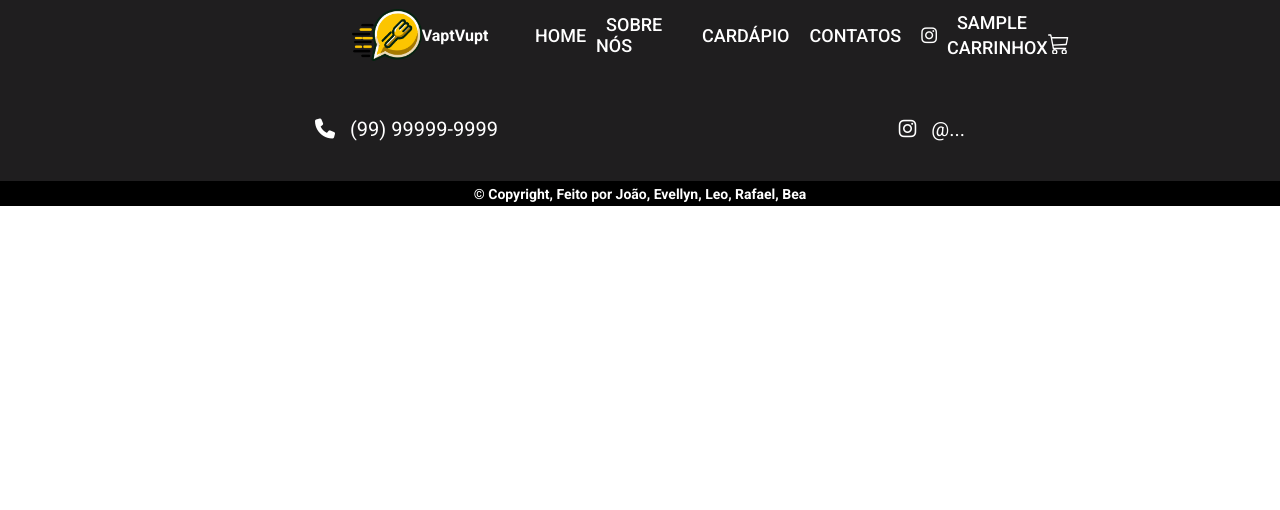
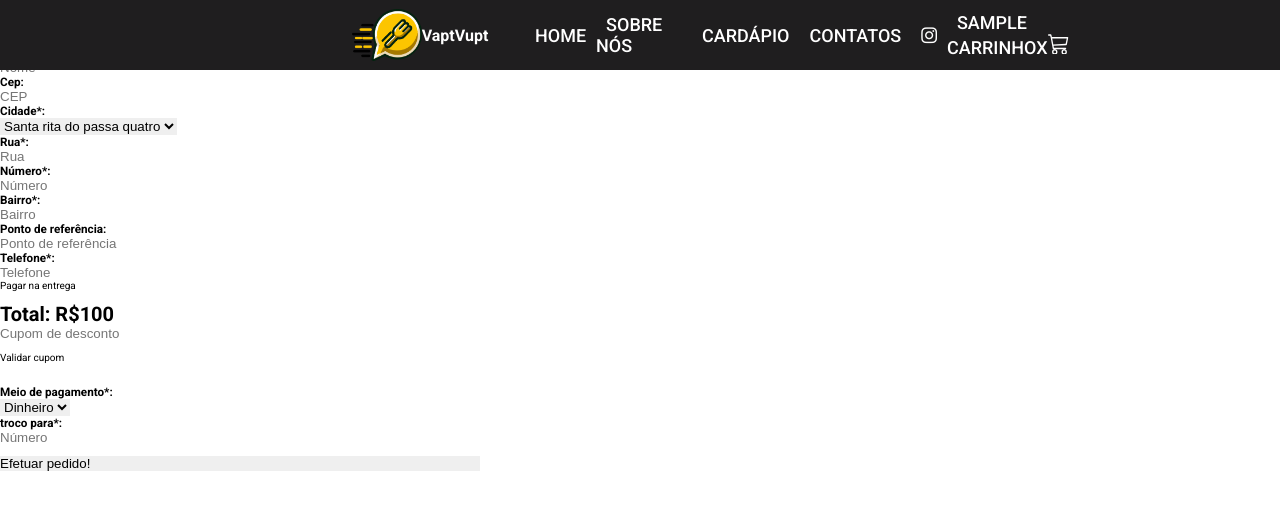
Before and after one commit to beatrizkloss/vapt-vupt, a Django app: template pedido/templates/finalizar_pedido.html in a window 1280 px wide. Shown: the top 510 px of the page. Run offline with Django 5.2, Linux system fonts and the light colour scheme; the template is opened without the code that fills it: most values are stand-ins (such as "Sample title", 1, 10 or a date in 2020); some libraries are stand-ins or nearby versions.

Commit message:
efetuar pedido

```diff
--- a/VaptVupt/urls.py
+++ b/VaptVupt/urls.py
@@ -22,6 +22,7 @@ from django.conf.urls.static import static
 urlpatterns = [
     path('admin/', admin.site.urls),
     path('', include('produto.urls')),
+    path("pedidos/", include('pedido.urls')),
 ]
 urlpatterns += static(settings.STATIC_URL, document_root=settings.STATIC_ROOT)
 urlpatterns += static(settings.MEDIA_URL, document_root=settings.MEDIA_ROOT)
--- a/pedido/templates/finalizar_pedido.html
+++ b/pedido/templates/finalizar_pedido.html
@@ -1,12 +1,52 @@
+{% extends 'base.html'%} {% load static %} {% block 'head' %}
+<link
+  rel="stylesheet"
+  href="https://cdn.jsdelivr.net/npm/bootstrap@4.6.0/dist/css/bootstrap.min.css"
+/>{%endblock%} {%block 'menu'%}
+<header>
+  <div class="content">
+    <div class="logo">
+      <img src="{% static 'produto/img/Ativo_4.png'%}" alt="Cupcake" />
+      <h3>VaptVupt</h3>
+    </div>
 
+    <ul class="list-menu">
+      <li><a href="{% url 'home'%}">Home</a></li>
+      <li><a href="{% url 'home'%}">Sobre nós</a></li>
+      <li><a href="{% url 'home'%}">Cardápio</a></li>
+      <li><a href="#contatos">Contatos</a></li>
+      <li>
+        <a href="#"><i class="fab fa-instagram"></i></a>
+      </li>
+      <li>
+        <a class="navbar-brand" href=""
+          >{{carrinho}}x<svg
+            xmlns="http://www.w3.org/2000/svg"
+            width="1.2em"
+            height="1.2em"
+            fill="currentColor"
+            class="bi bi-cart3"
+            viewBox="0 0 16 16"
+          >
+            <path
+              d="M0 1.5A.5.5 0 0 1 .5 1H2a.5.5 0 0 1 .485.379L2.89 3H14.5a.5.5 0 0 1 .49.598l-1 5a.5.5 0 0 1-.465.401l-9.397.472L4.415 11H13a.5.5 0 0 1 0 1H4a.5.5 0 0 1-.491-.408L2.01 3.607 1.61 2H.5a.5.5 0 0 1-.5-.5zM3.102 4l.84 4.479 9.144-.459L13.89 4H3.102zM5 12a2 2 0 1 0 0 4 2 2 0 0 0 0-4zm7 0a2 2 0 1 0 0 4 2 2 0 0 0 0-4zm-7 1a1 1 0 1 1 0 2 1 1 0 0 1 0-2zm7 0a1 1 0 1 1 0 2 1 1 0 0 1 0-2z"
+            />
+          </svg>
+        </a>
+      </li>
+    </ul>
 
-{% extends 'base.html'%}
-
-{% block 'head' %}
+    <div class="menu-toggle">
+      <div class="one"></div>
+      <div class="two"></div>
+      <div class="three"></div>
+    </div>
+  </div>
+</header>
 <script src="https://code.jquery.com/jquery-3.4.1.js"></script>
 
-<script>$(document).ready(function() {
-
+<script>
+  $(document).ready(function () {
     function limpa_formulário_cep() {
       // Limpa valores do formulário de cep.
       $("#rua").val("");
@@ -14,39 +54,37 @@
     }
 
     //Quando o campo cep perde o foco.
-    $("#cep").blur(function() {
+    $("#cep").blur(function () {
       //Nova variável "cep" somente com dígitos.
-        var cep = $(this).val().replace(/\D/g, '');
+      var cep = $(this).val().replace(/\D/g, "");
 
       //Verifica se campo cep possui valor informado.
       if (cep != "") {
-
         //Expressão regular para validar o CEP.
         var validacep = /^[0-9]{8}$/;
 
         //Valida o formato do CEP.
-            if(validacep.test(cep)) {
-
+        if (validacep.test(cep)) {
           //Preenche os campos com "..." enquanto consulta webservice.
           $("#rua").val("...");
           $("#bairro").val("...");
 
-
           //Consulta o webservice viacep.com.br/
-                $.getJSON("https://viacep.com.br/ws/"+ cep +"/json/?callback=?", function(dados) {
-
+          $.getJSON(
+            "https://viacep.com.br/ws/" + cep + "/json/?callback=?",
+            function (dados) {
               if (!("erro" in dados)) {
                 //Atualiza os campos com os valores da consulta.
                 $("#rua").val(dados.logradouro);
                 $("#bairro").val(dados.bairro);
-
               } //end if.
               else {
                 //CEP pesquisado não foi encontrado.
                 limpa_formulário_cep();
                 alert("CEP não encontrado.");
               }
-                });
+            }
+          );
         } //end if.
         else {
           //cep é inválido.
@@ -60,22 +98,13 @@
       }
     });
   });
-
-
-
 </script>
 
-
-{%endblock%}
-
-
-{%block 'conteudo'%}
+{%endblock%} {%block content%}
 <div class="container">
-
-
-  <br>
+  <br />
   <h1 class="rosa">Ao clicar em "Efetuar pedido" será confirmado sua compra</h1>
-  <hr>
+  <hr />
   {%if erro == '1'%}
   <div class="alert alert-danger" role="alert">
     Escolha ao menos um produto antes de efetuar a compra!
@@ -83,66 +112,100 @@
 
   {%endif%}
 
+  <div class="row">
+    <div class="col-sm fundo">
+      <form method="post" action="{% url 'finalizar_pedido' %}">
+        {% csrf_token %}
 
-    <div class="row">
+        <br />
+        <h3 class="rosa">Nome*:</h3>
+        <input
+          type="text"
+          required="required"
+          class="form-control"
+          placeholder="Nome"
+          name="nome"
+        />
 
-        <div class="col-sm fundo">
+        <br />
+        <h3 class="rosa">Cep:</h3>
+        <input
+          type="text"
+          class="form-control"
+          id="cep"
+          placeholder="CEP"
+          name="cep"
+        />
 
-        <form method="post" action="{% url 'finalizar_pedido' %}">{% csrf_token %}
-
-          <br>
-          <h3 class="rosa">Nome*:</h3>
-          <input type="text" required="required" class="form-control" placeholder="Nome" name="nome">
-
-          <br>
-          <h3 class="rosa">Cep:</h3>
-          <input type="text" class="form-control" id="cep" placeholder="CEP" name="cep">
-
-          <br>
+        <br />
         <h3 class="rosa">Cidade*:</h3>
         <select class="form-control">
           <option selected>Santa rita do passa quatro</option>
         </select>
 
-          <br>
+        <br />
         <h3 class="rosa">Rua*:</h3>
-          <input type="text" required="required" class="form-control" placeholder="Rua" id="rua" name="rua">
+        <input
+          type="text"
+          required="required"
+          class="form-control"
+          placeholder="Rua"
+          id="rua"
+          name="rua"
+        />
 
-          <br>
+        <br />
         <h3 class="rosa">Número*:</h3>
-          <input type="text" required="required" class="form-control" placeholder="Número" name="numero">
+        <input
+          type="text"
+          required="required"
+          class="form-control"
+          placeholder="Número"
+          name="numero"
+        />
 
-          <br>
+        <br />
         <h3 class="rosa">Bairro*:</h3>
-          <input type="text" required="required" class="form-control" placeholder="Bairro" id="bairro" name="bairro">
+        <input
+          type="text"
+          required="required"
+          class="form-control"
+          placeholder="Bairro"
+          id="bairro"
+          name="bairro"
+        />
 
-          <br>
+        <br />
         <h3 class="rosa">Ponto de referência:</h3>
-          <input type="text" class="form-control" placeholder="Ponto de referência" name="pt_referencia">
+        <input
+          type="text"
+          class="form-control"
+          placeholder="Ponto de referência"
+          name="pt_referencia"
+        />
 
-          <br>
+        <br />
         <h3 class="rosa">Telefone*:</h3>
-          <input type="text" required="required" class="form-control" placeholder="Telefone" name="telefone">
-          <br>
+        <input
+          type="text"
+          required="required"
+          class="form-control"
+          placeholder="Telefone"
+          name="telefone"
+        />
+        <br />
 
-
-
-    </div>
-
-  </div>
         <div class="row">
-    <div class="col-sm fundo">
-
-    </div>
+          <div class="col-sm fundo"></div>
 
           <div class="col-sm fundo">
-        <div class="btn btn-info btn-lg" onclick="pagar_entrega()">Pagar na entrega</div>
+            <div class="btn btn-info btn-lg" onclick="pagar_entrega()">
+              Pagar na entrega
             </div>
-
-
           </div>
-<hr>
-<br>
+        </div>
+        <hr />
+        <br />
 
         <div class="row">
           <div class="col-sm fundo">
@@ -150,73 +213,89 @@
           </div>
 
           <div class="col-sm fundo">
-        <input id="inputCupom" class="form-control" type="text" name="cupom" placeholder="Cupom de desconto">
+            <input
+              id="inputCupom"
+              class="form-control"
+              type="text"
+              name="cupom"
+              placeholder="Cupom de desconto"
+            />
             <p id="msg"></p>
-        <br>
-        <div id="btnCupom" class="btn btn-secondary" onclick="validaCupom()">Validar cupom</div>
+            <br />
+            <div
+              id="btnCupom"
+              class="btn btn-secondary"
+              onclick="validaCupom()"
+            >
+              Validar cupom
             </div>
-
-
           </div>
-<br>
-<br>
+        </div>
+        <br />
+        <br />
 
         <div id="pagamento">
-
           <h3 class="rosa">Meio de pagamento*:</h3>
-    <select name="meio_pagamento" class="form-control" onchange="javascript:dinheiro(this);">
+          <select
+            name="meio_pagamento"
+            class="form-control"
+            onchange="javascript:dinheiro(this);"
+          >
             <option value="1">Dinheiro</option>
             <option value="2">Cartão</option>
           </select>
 
           <div id="troco">
             <h3 class="rosa">troco para*:</h3>
-        <input type="text" class="form-control" placeholder="Número" name="troco_para">
+            <input
+              type="text"
+              class="form-control"
+              placeholder="Número"
+              name="troco_para"
+            />
           </div>
-    <br>
-    <button onclick="envia()" class="btn btn-success btn-lg">Efetuar pedido!</button>
-
+          <br />
+          <button onclick="envia()" class="btn btn-success btn-lg">
+            Efetuar pedido!
+          </button>
         </div>
 
-<div style="display: none;" id="pagamaneto_online">
-teste
-
-</div>
+        <div style="display: none" id="pagamaneto_online">teste</div>
       </form>
-
     </div>
 
     <script>
-function validaCupom(){
-   cupom = document.getElementById('inputCupom').value
+      function validaCupom() {
+        cupom = document.getElementById("inputCupom").value;
         $.ajax({
           url: "{% url 'validaCupom'%}",
-            method: 'post',
+          method: "post",
           data: {
-                'csrfmiddlewaretoken': '{{ csrf_token }}',
-                'cupom': cupom
+            csrfmiddlewaretoken: "{{ csrf_token }}",
+            cupom: cupom,
           },
-            success: function(resposta){
-              resposta = JSON.parse(resposta)
-              div_total = document.getElementById('total')
-              msg = document.getElementById('msg')
-              if(resposta['status'] == 1){
-                div_total.innerHTML = 'Total: R${{total}}0'
-                msg.innerHTML = "Cupom inválido"
-                msg.style.color = 'red'
-              }else{
-                div_total.innerHTML = 'De: <s>R${{total}}0</s> Por R$' + resposta['total_com_desconto'] + '0'
-                msg.innerHTML = resposta['desconto'] + "% aplicado com sucesso"
-                msg.style.color = 'green'
+          success: function (resposta) {
+            resposta = JSON.parse(resposta);
+            div_total = document.getElementById("total");
+            msg = document.getElementById("msg");
+            if (resposta["status"] == 1) {
+              div_total.innerHTML = "Total: R${{total}}0";
+              msg.innerHTML = "Cupom inválido";
+              msg.style.color = "red";
+            } else {
+              div_total.innerHTML =
+                "De: <s>R${{total}}0</s> Por R$" +
+                resposta["total_com_desconto"] +
+                "0";
+              msg.innerHTML = resposta["desconto"] + "% aplicado com sucesso";
+              msg.style.color = "green";
             }
-
-
-            }
-
-        })
+          },
+        });
       }
     </script>
 
-
-
     {%endblock%}
+  </div>
+</div>
+{% block footer %} {%endblock%}
--- a/pedido/templates/pedido_realizado.html
+++ b/pedido/templates/pedido_realizado.html
@@ -1,5 +1,5 @@
-{% extends 'base.html'%} {% block 'conteudo' %}
+{% extends 'base.html'%} {% block content %}
 <div class="alert alert-success" role="alert">
   Seu pedido foi realizado com sucesso
 </div>
-{%endblock%}
+{%endblock%} {% block footer %} {%endblock%}
```
Also changed, not shown: db.sqlite3, pedido/migrations/0002_cupomdesconto_alter_pedido_data_pedido_cupom.py (added). Lines whose indentation alone changed are shown as unchanged.
